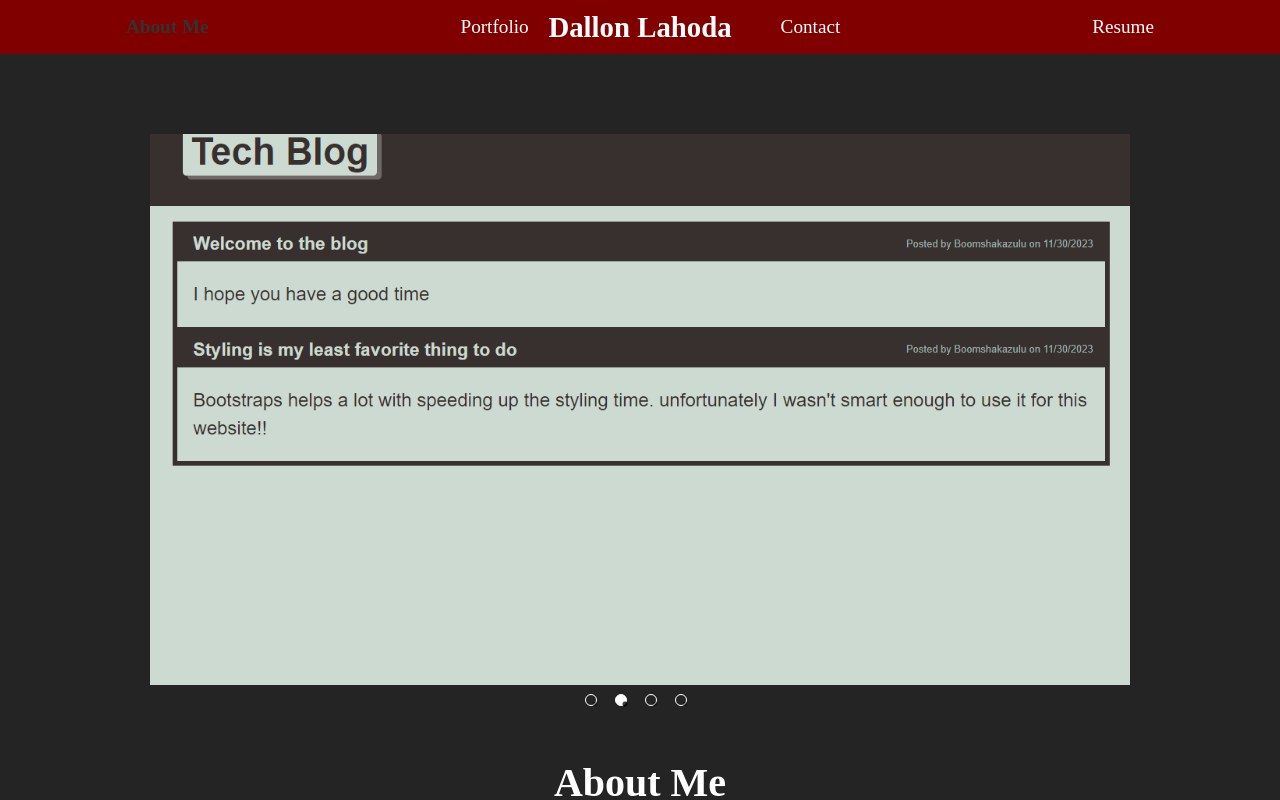
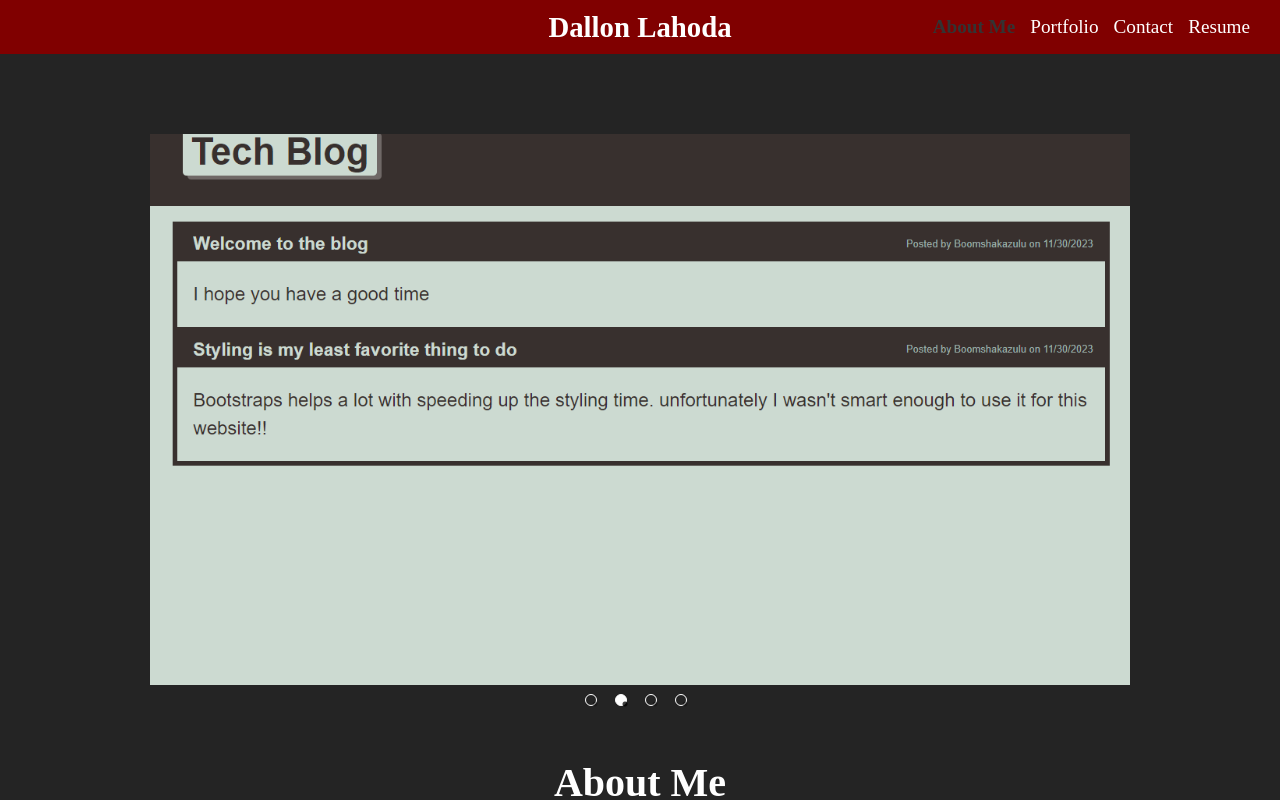
Before and after one commit to boomshakazulu/React-Portfolio, a React (Vite) app: page / in a window 1280 px wide. Shown: the top 800 px of the page. Built offline with nearby package versions, Linux system fonts and the light colour scheme.

Commit message:
fixed links on large screens

```diff
--- a/src/components/Styling/Nav.css
+++ b/src/components/Styling/Nav.css
@@ -25,19 +25,13 @@
   transform: translateX(-50%);
 }
 
-#navbarNav {
-  width: 100%;
-}
-
 .navbar-nav {
-  display: flex;
-  justify-content: space-around;
-  padding: 0px;
-  width: 100%;
+  margin-right: 30px;
 }
 
 .navbar-nav .nav-link {
   color: #fff;
+  margin-left: 15px;
 }
 
 a {
@@ -64,6 +58,18 @@ a {
   }
 
   .navbar-nav .nav-link {
+    margin: 0px;
+  }
+
+  #navbarNav {
+    width: 100%;
+  }
+
+  .navbar-nav {
+    display: flex;
+    justify-content: space-around;
+    padding: 0px;
+    width: 100%;
   }
 }
 #navbarNav {
```
